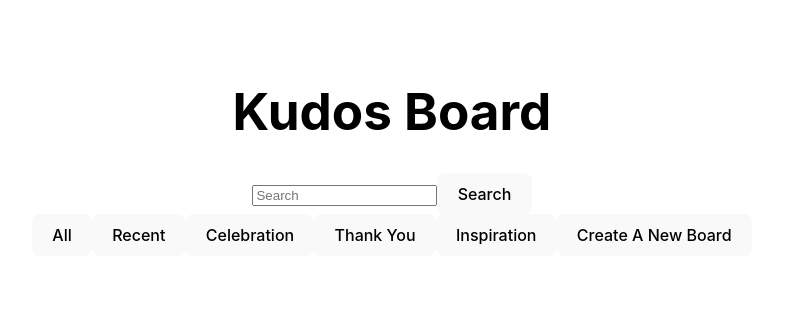
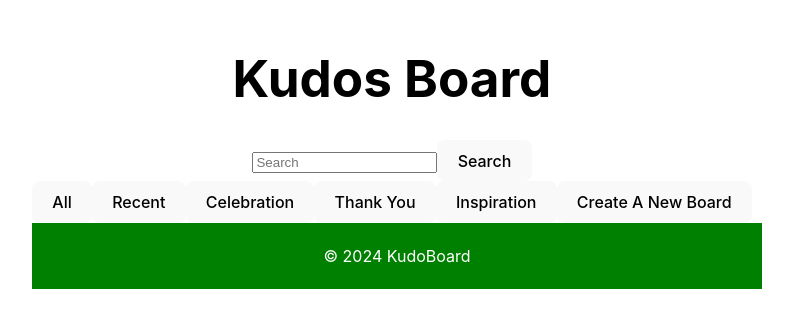
Before and after one commit to saelfaki/MetaU-KudoBoard, a React (Vite) app in the folder frontend/: page / in a window 1280 px wide. Shown: the part 248-576 px from the top of the page, without its empty margins (248-1041 px from the left). Built offline with nearby package versions, Linux system fonts and the light colour scheme.

Commit message:
adding footer to app

```diff
--- a/frontend/src/App.jsx
+++ b/frontend/src/App.jsx
@@ -4,6 +4,7 @@ import Header from './Header'
 import SearchBar from './SearchBar'
 import Button from './Button'
 import CreateKudoForm from './CreateKudoForm'
+import Footer from './Footer'
 import { useState } from 'react'
 
 
@@ -25,6 +26,8 @@ function App() {
         {showForm && <CreateKudoForm />}
       </div>
 
+      <Footer />
+
     </>
   )
 }
--- /dev/null
+++ b/frontend/src/Footer.css
@@ -0,0 +1,12 @@
+
+footer {
+    background-color: green;
+    color: white;
+    padding: 5px;
+    justify-content: flex-end;
+    margin-bottom: 0px;
+    bottom: 0;
+    width: 100%;
+    color: white;
+    text-align: center;
+  }
--- /dev/null
+++ b/frontend/src/Footer.jsx
@@ -0,0 +1,11 @@
+import "./Footer.css";
+
+function Footer() {
+    return (
+      <footer>
+          <p>© 2024 KudoBoard</p>
+      </footer>
+    )
+  }
+
+  export default Footer;
```
